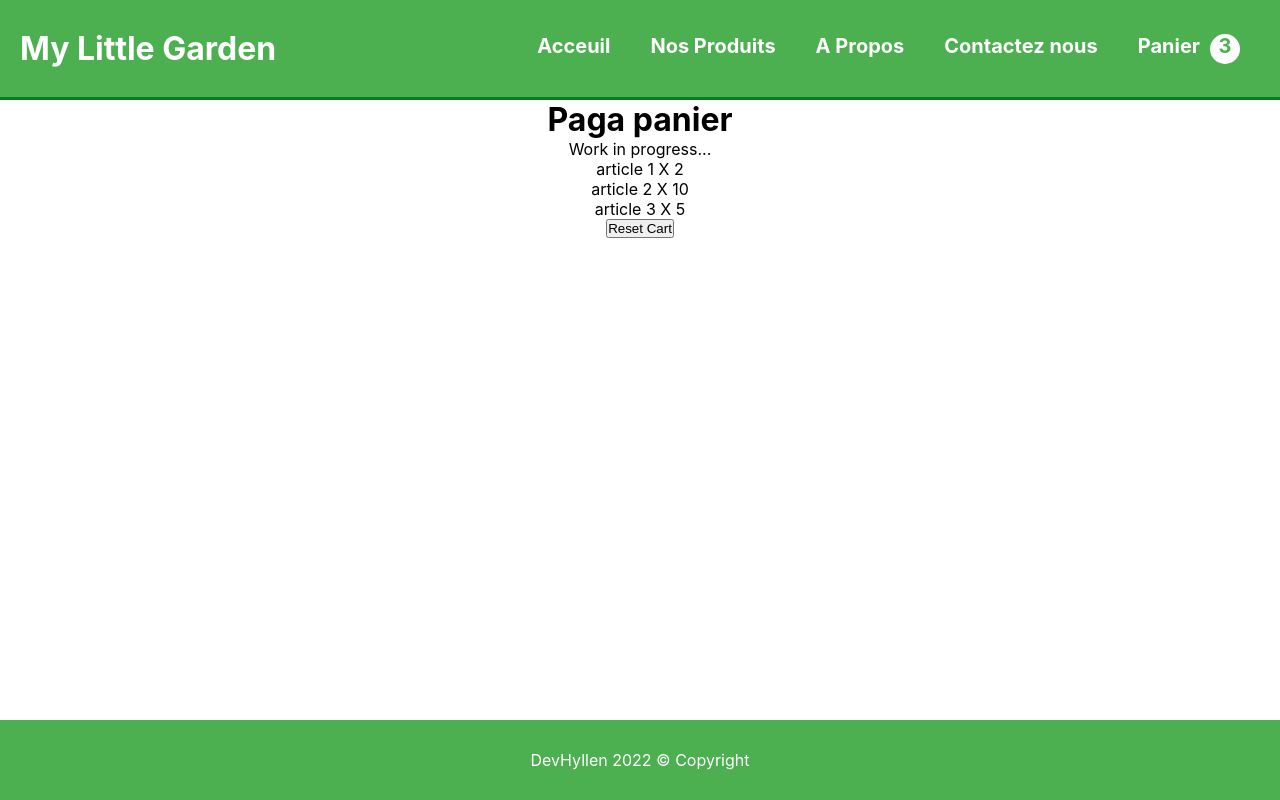
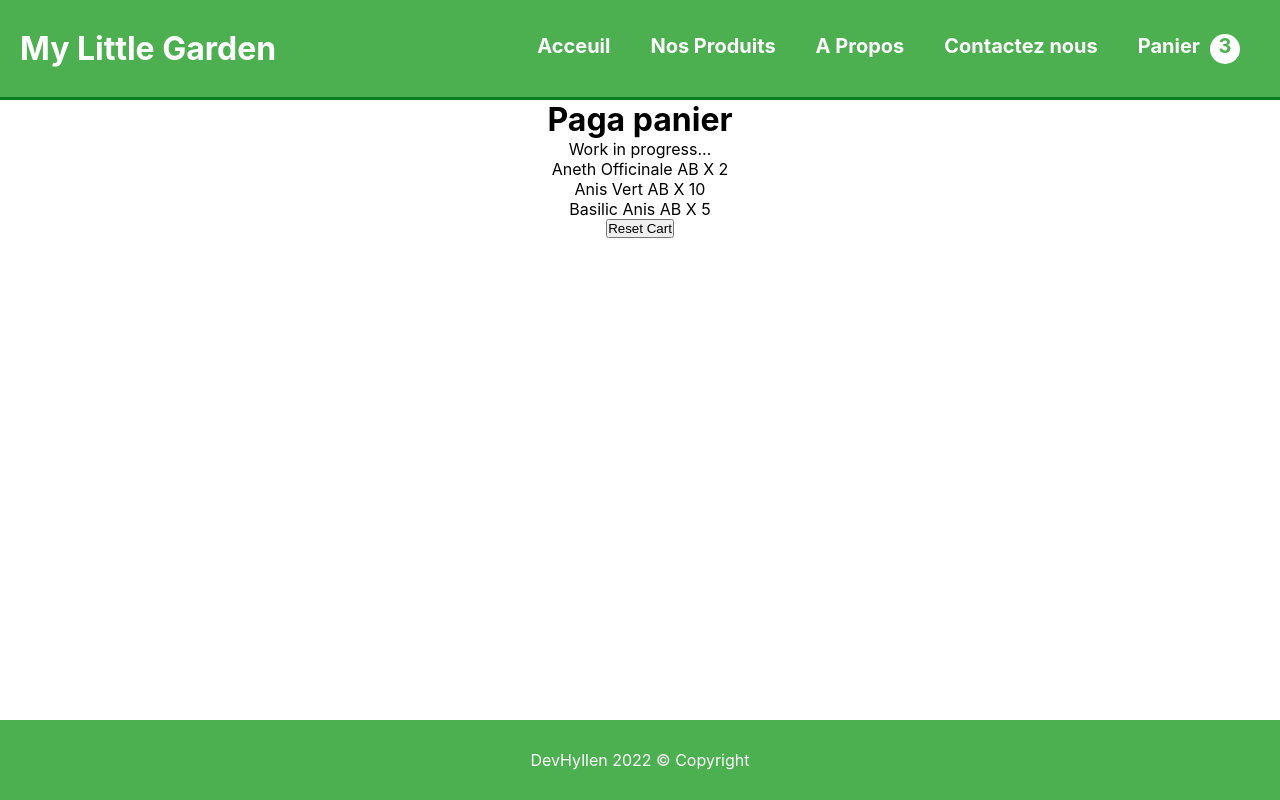
Before and after one commit to JeremyQuievreux/my_little_garden, a Next.js app: page /cart in a window 1280 px wide. Built offline with nearby package versions, Linux system fonts and the light colour scheme.

Commit message:
modify array in context and test on cart page

```diff
--- a/pages/_app.js
+++ b/pages/_app.js
@@ -10,15 +10,120 @@ function MyApp({ Component, pageProps }) {
 
 const [ cart, setCart ] = useState([
   {
-    article : "article 1",
+    article :
+    {
+      name: "Aneth Officinale AB",
+      url_pic: "https://www.fermedesaintemarthe.com/Image/25998/345x345/aneth-officinale-ab.webp",
+      famille: "Aromatique",
+      semis : {
+          janvier: false,
+          fevrier: false,
+          mars: false,
+          avril: true,
+          mai: true,
+          juin: false,
+          juillet: false,
+          aout: false,
+          septembre: false,
+          octobre: false,
+          novembre: false,
+          décembre: false
+      },
+      recolte : {
+          janvier: false,
+          fevrier: false,
+          mars: false,
+          avril: false,
+          mai: false,
+          juin: false,
+          juillet: true,
+          aout: true,
+          septembre: true,
+          octobre: false,
+          novembre: false,
+          décembre: false
+      },
+      price: 3.95,
+      description: "Ses feuilles fraîches ou séchées parfument les plats de poissons ou les soupes. Les graines d´aneth s´utilisent en infusion, dans les liqueurs ou confitures."
+    },
     quantity: 2
   },
   {
-    article : "article 2",
+    article :
+    {
+      name: "Anis Vert AB",
+      url_pic: "https://www.fermedesaintemarthe.com/Image/25998/345x345/aneth-officinale-ab.webp",
+      famille: "Aromatique",
+      semis : {
+          janvier: false,
+          fevrier: false,
+          mars: false,
+          avril: true,
+          mai: true,
+          juin: false,
+          juillet: false,
+          aout: false,
+          septembre: false,
+          octobre: false,
+          novembre: false,
+          décembre: false
+      },
+      recolte : {
+          janvier: false,
+          fevrier: false,
+          mars: false,
+          avril: false,
+          mai: false,
+          juin: false,
+          juillet: true,
+          aout: true,
+          septembre: true,
+          octobre: false,
+          novembre: false,
+          décembre: false
+      },
+      price: 3.95,
+      description: "Ses feuilles fraîches ou séchées parfument les plats de poissons ou les soupes. Les graines d´aneth s´utilisent en infusion, dans les liqueurs ou confitures."
+    },
     quantity: 10
   },
   {
-    article : "article 3",
+    article :
+    {
+      name: "Basilic Anis AB",
+      url_pic: "https://www.fermedesaintemarthe.com/Image/25998/345x345/aneth-officinale-ab.webp",
+      famille: "Aromatique",
+      semis : {
+          janvier: false,
+          fevrier: false,
+          mars: false,
+          avril: true,
+          mai: true,
+          juin: false,
+          juillet: false,
+          aout: false,
+          septembre: false,
+          octobre: false,
+          novembre: false,
+          décembre: false
+      },
+      recolte : {
+          janvier: false,
+          fevrier: false,
+          mars: false,
+          avril: false,
+          mai: false,
+          juin: false,
+          juillet: true,
+          aout: true,
+          septembre: true,
+          octobre: false,
+          novembre: false,
+          décembre: false
+      },
+      price: 3.95,
+      description: "Ses feuilles fraîches ou séchées parfument les plats de poissons ou les soupes. Les graines d´aneth s´utilisent en infusion, dans les liqueurs ou confitures."
+    },
     quantity: 5
   }
 ])
--- a/pages/cart.js
+++ b/pages/cart.js
@@ -14,7 +14,7 @@ function Cart() {
         <p>Work in progress...</p>
         {cartContextValue.data && cartContextValue.data.map((item,index) => {
           return(
-            <p key={index}>{item.article} X {item.quantity}</p>
+            <p key={index}>{item.article.name} X {item.quantity}</p>
           )
         })}
         <button onClick={() => cartContextValue.updateCart([])}>Reset Cart</button>
```
